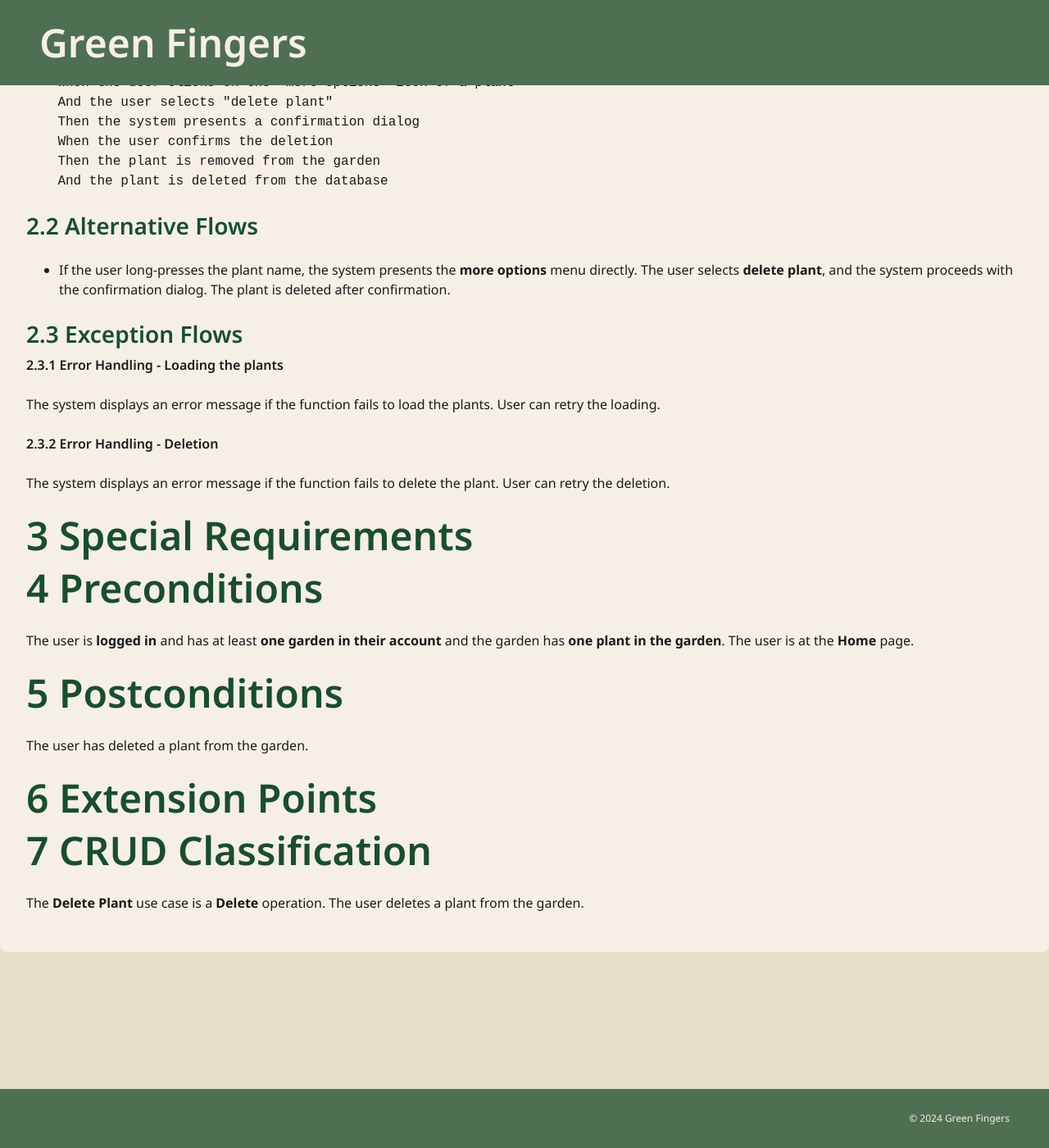
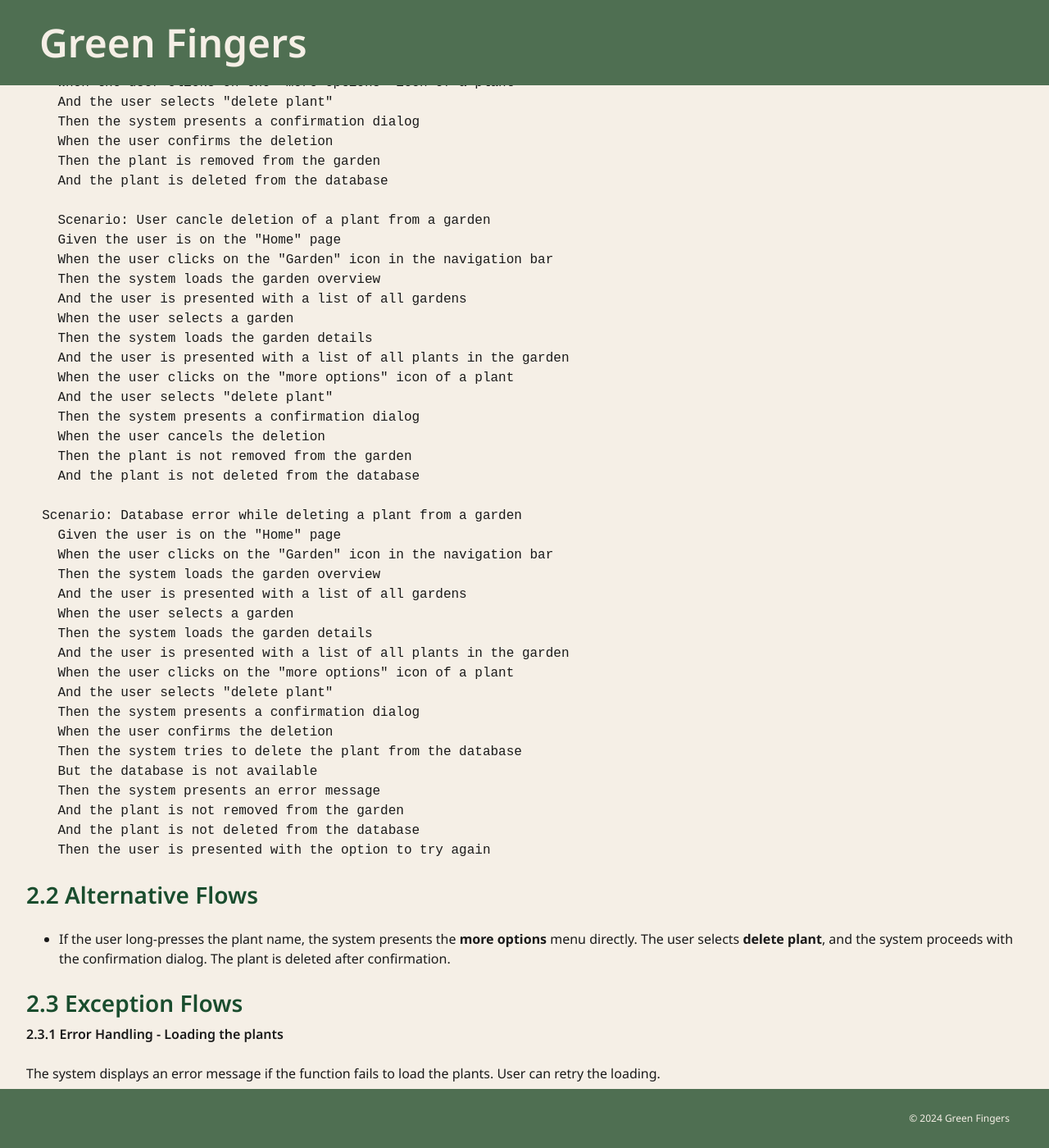
Before and after one commit to Green-Fingers-App/gardeningApp, a Jekyll site: the page built from docs/usecases/deletePlant.md, in a window 1280 px wide and 1400 px high, scrolled down 1828 px. Shown: the whole window at 82% size. Built offline with Jekyll 4.4.1, drawn with Linux system fonts in a browser that asks for light colours; our own code applies the rules of GitHub Pages for plain Markdown files.

Commit message:
Add more scenarios to UC delete plant narrative

````diff
--- a/docs/usecases/deletePlant.md
+++ b/docs/usecases/deletePlant.md
@@ -57,6 +57,40 @@ Feature: Delete Plant from Garden
     When the user confirms the deletion
     Then the plant is removed from the garden
     And the plant is deleted from the database
+
+    Scenario: User cancle deletion of a plant from a garden
+    Given the user is on the "Home" page
+    When the user clicks on the "Garden" icon in the navigation bar
+    Then the system loads the garden overview
+    And the user is presented with a list of all gardens
+    When the user selects a garden
+    Then the system loads the garden details
+    And the user is presented with a list of all plants in the garden
+    When the user clicks on the "more options" icon of a plant
+    And the user selects "delete plant"
+    Then the system presents a confirmation dialog
+    When the user cancels the deletion
+    Then the plant is not removed from the garden
+    And the plant is not deleted from the database
+
+  Scenario: Database error while deleting a plant from a garden
+    Given the user is on the "Home" page
+    When the user clicks on the "Garden" icon in the navigation bar
+    Then the system loads the garden overview
+    And the user is presented with a list of all gardens
+    When the user selects a garden
+    Then the system loads the garden details
+    And the user is presented with a list of all plants in the garden
+    When the user clicks on the "more options" icon of a plant
+    And the user selects "delete plant"
+    Then the system presents a confirmation dialog
+    When the user confirms the deletion
+    Then the system tries to delete the plant from the database
+    But the database is not available
+    Then the system presents an error message
+    And the plant is not removed from the garden
+    And the plant is not deleted from the database
+    Then the user is presented with the option to try again
 ```
 
 ### 2.2 Alternative Flows
````
Also changed, not shown: 1 other file.
